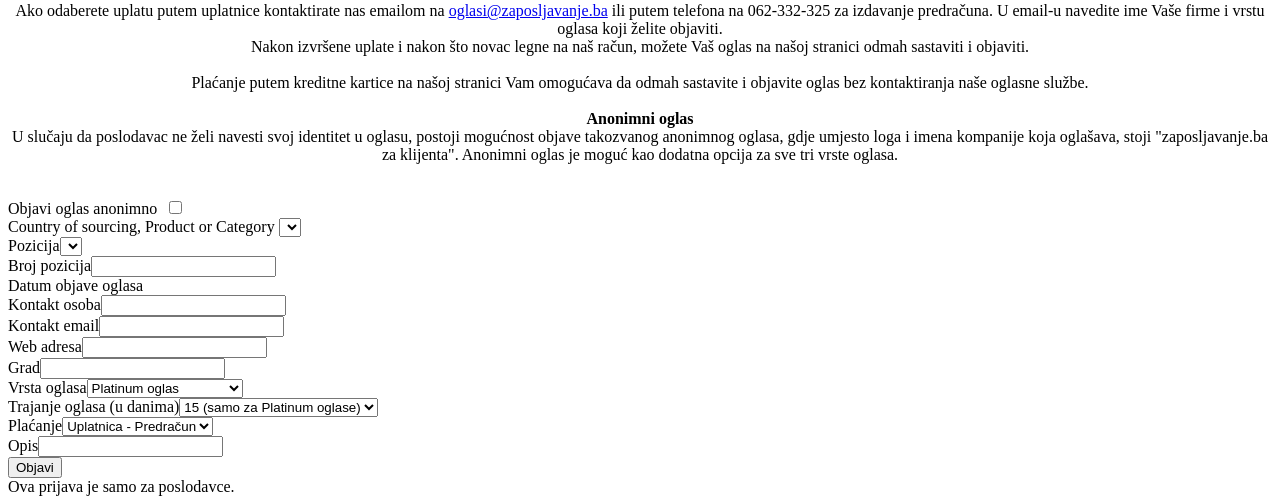
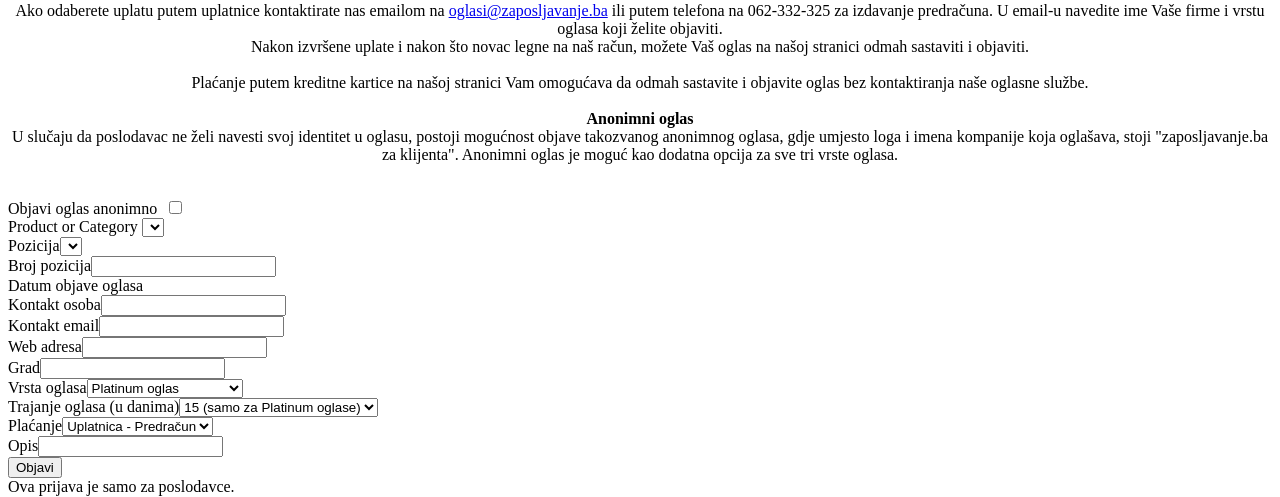
Before and after one commit to NedimRenesalis/demblock, a Yii app: the page made by frontend/views/site/objava-oglasa/BA-objava-oglasa.php in a window 1280 px wide. Shown: the part 235-732 px from the top of the page. Run offline with PHP 8.4 and a stand-in for Yii, Linux system fonts and the light colour scheme; the template is opened without the code that fills it, so the values that code supplies are empty; form fields are guessed from the names that the template uses; some libraries are stand-ins or nearby versions.

Commit message:
Update placeholder

```diff
--- a/frontend/views/site/index/BA-index.php
+++ b/frontend/views/site/index/BA-index.php
@@ -52,7 +52,7 @@
                             <div class="search-form-col">
                                 <?=
 
-                                $form->field($searchModel, 'category')->dropDownList($jobs, ['prompt' => 'Country of sourcing, Product or Category', 'label' => null,
+                                $form->field($searchModel, 'category')->dropDownList($jobs, ['prompt' => 'Product or Category', 'label' => null,
                                         'onchange' => '
                                                         $.post(
                                                             "' . Url::toRoute('get-subcategories') . '",
@@ -116,7 +116,7 @@
                     <div class="search-form-col">
                         <?=
 
-                        $form->field($searchModel, 'category')->dropDownList($jobs, ['prompt' => 'Country of sourcing, Product or Category', 'label' => null,
+                        $form->field($searchModel, 'category')->dropDownList($jobs, ['prompt' => 'Product or Category', 'label' => null,
                                 'onchange' => ' $.post(
                                                     "' . Url::toRoute('get-subcategories') . '",
                                                     {selected: $(this).val()},
--- a/frontend/views/site/objava-oglasa/BA-objava-oglasa.php
+++ b/frontend/views/site/objava-oglasa/BA-objava-oglasa.php
@@ -84,7 +84,7 @@
 
 
 
-                    <?= $form->field($model, 'category')->dropDownList($jobs, ['prompt' => 'Country of sourcing, Product or Category', 'label' => null,
+                    <?= $form->field($model, 'category')->dropDownList($jobs, ['prompt' => 'Product or Category', 'label' => null,
                             'onchange' => '
                                                         $.post(
                                                             "' . Url::toRoute('get-subcategories') . '",
@@ -97,7 +97,7 @@
                                                             }
                                                         );
                                                     ']
-                        )->label("Country of sourcing, Product or Category  ") ?>
+                        )->label("Product or Category  ") ?>
 
                     <?= $form->field($model, 'position')->dropDownList($subCategoriesSelected,['prompt' => "Select subcategory"])->label('Pozicija') ?>
 
--- a/frontend/views/site/oglasi/BA-oglasi.php
+++ b/frontend/views/site/oglasi/BA-oglasi.php
@@ -49,7 +49,7 @@
 
                 <div class="col-lg-3 col-md-6">
                     <?=
-                    $form->field($searchModel, 'category')->dropDownList($jobs, ['prompt' => 'Country of sourcing, Product or Category', 'label' => null,
+                    $form->field($searchModel, 'category')->dropDownList($jobs, ['prompt' => 'Product or Category', 'label' => null,
                                 'onchange' => '
                                                 $.post(
                                                     "' . Url::toRoute('get-subcategories') . '",
```
